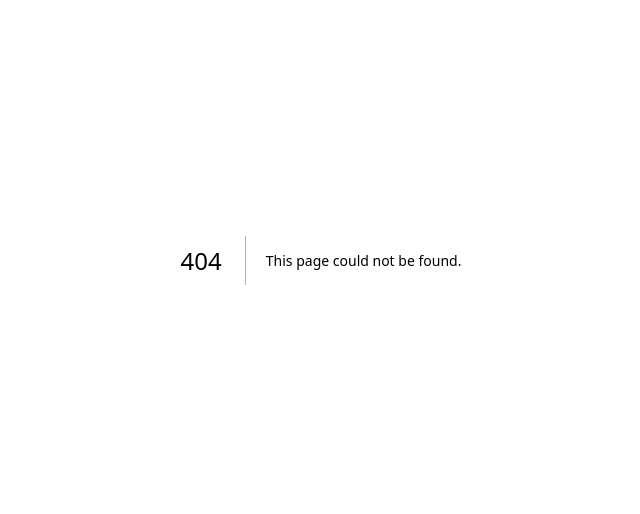
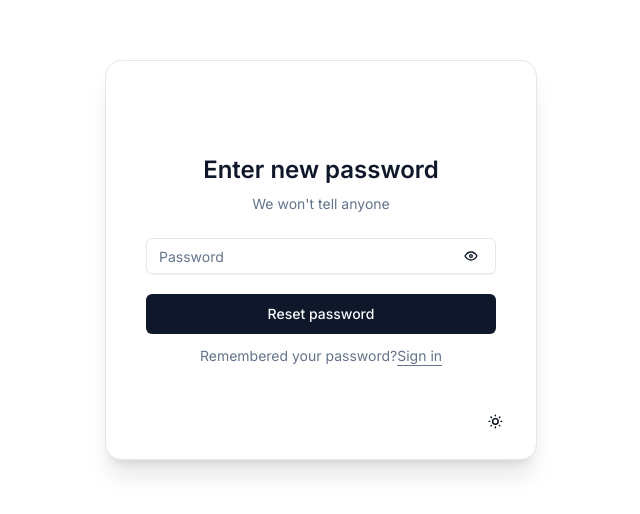
Before and after one commit to OntaxAT/ontax-web-client, a Next.js app: page /reset/1 in a window 1280 px wide. Before the commit this address had no page. Shown: the part 140-654 px from the top of the page, without its empty margins (319-959 px from the left). Built offline with nearby package versions, Linux system fonts and the light colour scheme.

Commit message:
feat(auth): Add new password page

```diff
--- a/app/(auth)/layout.tsx
+++ b/app/(auth)/(static)/layout.tsx
@@ -1,7 +1,7 @@
 'use client';
 
 import { FC, useEffect, useState } from 'react';
-import { ILayoutProps } from '../types/layouts';
+import { ILayoutProps } from '../../types/layouts';
 import Image from 'next/image';
 import ThemeMenu from '@/components/theme/theme-menu';
 
@@ -101,7 +101,7 @@ const AuthLayout: FC<ILayoutProps> = ({ children }) => {
           </svg>
           <div className="grow z-10">
             <Image
-              src="ontax_logo_transparent_white.svg"
+              src="/ontax_logo_transparent_white.svg"
               alt="Ontax branding"
               width={50}
               height={50}
@@ -119,7 +119,7 @@ const AuthLayout: FC<ILayoutProps> = ({ children }) => {
         <div className="dark:bg-black text-foreground h-full p-5 sm:p-5 relative">
           <div className="flex sm:hidden mb-10 justify-center w-full">
             <Image
-              src="ontax_logo_transparent_white.svg"
+              src="/ontax_logo_transparent_white.svg"
               alt="Ontax branding"
               width={30}
               height={30}
--- /dev/null
+++ b/app/(auth)/reset/[token]/page.tsx
@@ -0,0 +1,101 @@
+'use client';
+
+import * as React from 'react';
+
+import { cn } from '@/lib/utils';
+import { Button } from '@/components/ui/button';
+import TbLoader from '@/components/icons/TbLoader';
+import { FC, useState } from 'react';
+import { SubmitHandler, useForm } from 'react-hook-form';
+import Link from '@/components/ui/link';
+import TbEye from '@/components/icons/TbEye';
+import TbEyeOff from '@/components/icons/TbEyeOff';
+
+type InputFields = {
+  password: string;
+};
+
+const ResetPassword: FC = () => {
+  const [showPassword, setShowPassword] = useState<boolean>(false);
+  const [isPasswordFocused, setIsPasswordFocused] = useState<boolean>(false);
+  const [isLoading, setIsLoading] = useState<boolean>(false);
+
+  const {
+    register,
+    handleSubmit,
+    formState: { errors }
+  } = useForm<InputFields>();
+
+  const onSubmit: SubmitHandler<InputFields> = data => {
+    setIsLoading(true);
+    setTimeout(() => {
+      setIsLoading(false);
+    }, 2000);
+  };
+
+  return (
+    <>
+      <div className="mx-auto flex flex-col w-full justify-center space-y-6 sm:w-[350px] text-primary dark:text-white">
+        <div className="flex flex-col space-y-2 text-center">
+          <h1 className="text-2xl font-semibold">Enter new password</h1>
+          <p className="text-sm text-muted-foreground px-10">We won't tell anyone</p>
+        </div>
+        <div className="grid gap-6">
+          <form onSubmit={handleSubmit(onSubmit)} noValidate>
+            <div className="text-center grid gap-5">
+              <div className="grid gap-3 text-left">
+                <div className="grid gap-1">
+                  <div
+                    className={cn(
+                      'flex justify-between w-full border border-input dark:border-gray-800 h-9 pl-3 pr-2 py-1 rounded-md shadow-sm text-sm focus-visible:outline-none focus-visible:ring-1 focus-visible:ring-ring',
+                      errors.password && 'ring-red-500 ring-1',
+                      isPasswordFocused && 'ring-1 ring-ring'
+                    )}
+                  >
+                    <input
+                      type={showPassword ? 'text' : 'password'}
+                      className={
+                        'h-full outline-none w-[87%] text-sm focus-visible:outline-none bg-transparent placeholder:text-muted-foreground'
+                      }
+                      placeholder="Password"
+                      {...register('password', { required: true, minLength: 3 })}
+                      onFocus={() => setIsPasswordFocused(true)}
+                      onBlur={() => setIsPasswordFocused(false)}
+                    />
+                    <button
+                      type="button"
+                      className="hover:bg-accent rounded-md px-2 transition-colors"
+                      onClick={() => setShowPassword(!showPassword)}
+                    >
+                      {showPassword ? <TbEyeOff className="w-4" /> : <TbEye className="w-4" />}
+                    </button>
+                  </div>
+                  {errors.password && (
+                    <span className="text-sm text-red-500 text-left">
+                      {errors.password.type === 'minLength'
+                        ? 'Password must be at least 3 characters'
+                        : 'This field is required'}
+                    </span>
+                  )}
+                </div>
+              </div>
+              <div className="grid gap-3">
+                <Button disabled={isLoading}>
+                  {isLoading && <TbLoader className="animate-spin" />}Reset password
+                </Button>
+                <p className="text-sm text-muted-foreground">
+                  Remembered your password?
+                  <Link href="/sign-in" className="dark:text-muted-foreground">
+                    Sign in
+                  </Link>
+                </p>
+              </div>
+            </div>
+          </form>
+        </div>
+      </div>
+    </>
+  );
+};
+
+export default ResetPassword;
--- /dev/null
+++ b/app/(auth)/reset/layout.tsx
@@ -0,0 +1,29 @@
+'use client';
+
+import { FC, useEffect, useState } from 'react';
+import Image from 'next/image';
+import ThemeMenu from '@/components/theme/theme-menu';
+import { ILayoutProps } from '@/app/types/layouts';
+const AuthLayout: FC<ILayoutProps> = ({ children }) => {
+  return (
+    <div className="flex justify-center items-center h-screen w-screen relative">
+      <div className="container min-h-[360px] h-1/2 max-h-[500px] w-auto rounded-2xl shadow-xl p-0 overflow-hidden border border-gray-200 dark:border-gray-700 bg-white dark:bg-gray-950">
+        <div className="dark:bg-black text-foreground h-full p-5 px-10 relative">
+          <div className="flex justify-center w-full absolute left-0">
+            <Image
+              src="/ontax_logo_transparent_white.svg"
+              alt="Ontax branding"
+              width={40}
+              height={40}
+              className="inline-block align-middle"
+            />
+          </div>
+          <div className="flex items-center h-full">{children}</div>
+          <ThemeMenu className="hidden sm:block sm:absolute bottom-5 right-5" variant="ghost" />
+        </div>
+      </div>
+    </div>
+  );
+};
+
+export default AuthLayout;
--- a/components/ui/link.tsx
+++ b/components/ui/link.tsx
@@ -26,4 +26,6 @@ const Link = forwardRef<HTMLAnchorElement, ILinkProps>(({ className, variant, ..
   return <NextLink {...props} className={cn(linkVariants({ variant, className }))} ref={ref} />;
 });
 
+Link.displayName = 'Link';
+
 export default Link;
```
Also changed, not shown: app/(auth)/(static)/forgot-password/page.tsx (renamed from app/(auth)/(routes)/forgot-password/page.tsx), app/(auth)/(static)/log-in/page.tsx (renamed from app/(auth)/(routes)/log-in/page.tsx), app/(auth)/(static)/sign-in/page.tsx (renamed from app/(auth)/(routes)/sign-in/page.tsx).
